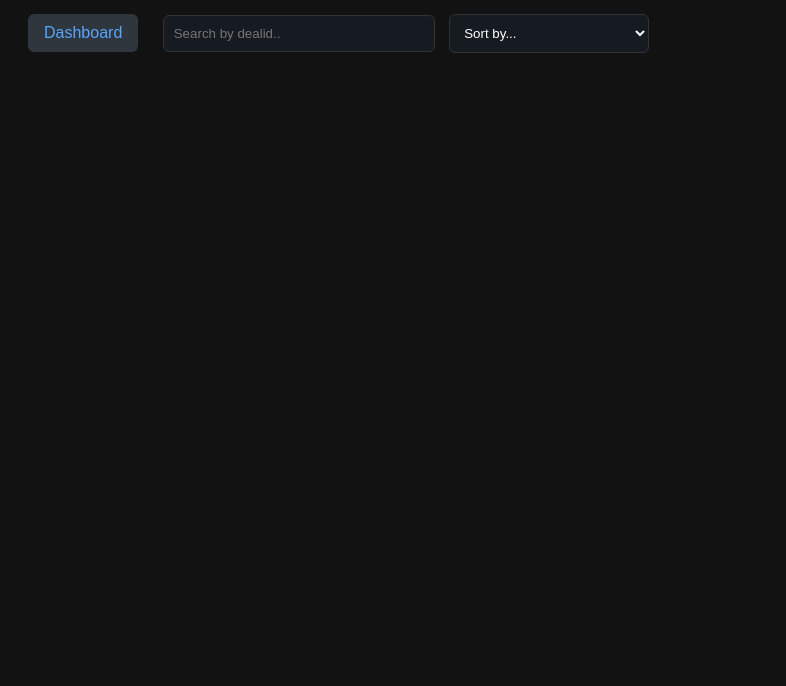
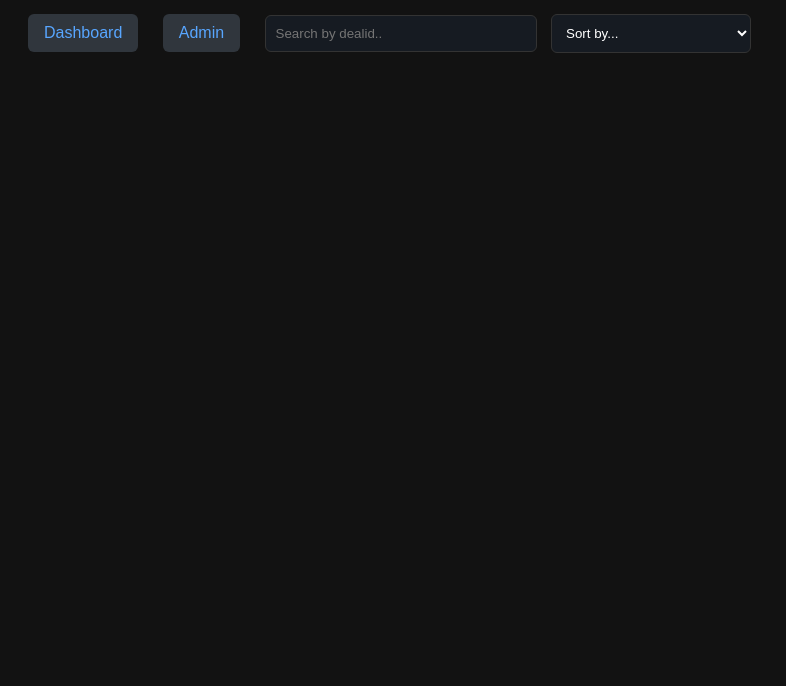
Before and after one commit to Maheedhar-rao/microservice-4, a website with bundled scripts: page index.html in a window 1280 px wide. Shown: the part 114-800 px from the top of the page, without its empty margins (0-786 px from the left). Built offline with nearby package versions, Linux system fonts and the light colour scheme; files whose address does not match are found by name.

Commit message:
Update index.html
added the href  for admin

```diff
--- a/index.html
+++ b/index.html
@@ -13,6 +13,7 @@
 
   <div style="margin-bottom: 20px;">
     <a href="https://login.croccrm.com/dashboard.html" class="back-btn">Dashboard</a>
+      <a href="/admin.html" class="back-btn" style="margin-left: 10px;">Admin</a>
     <input type="text" id="searchInput" placeholder="Search by dealid.." oninput="filterDeals()" />
     <select id="sortSelect" onchange="applySort()" style="margin-left: 10px; padding: 10px; background: #161b22; color: white; border-radius: 6px; border: 1px solid #333;">
       <option value="">Sort by...</option>
```
